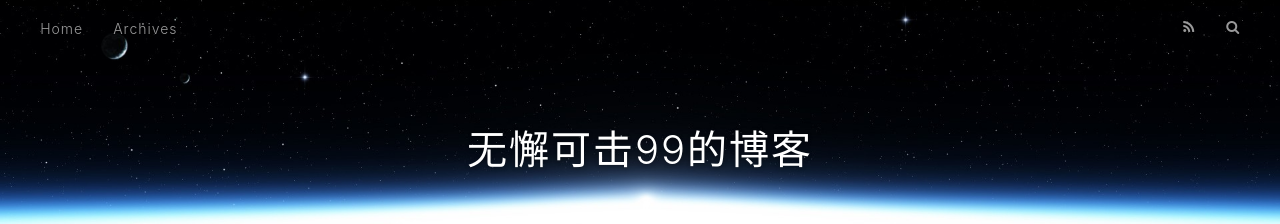
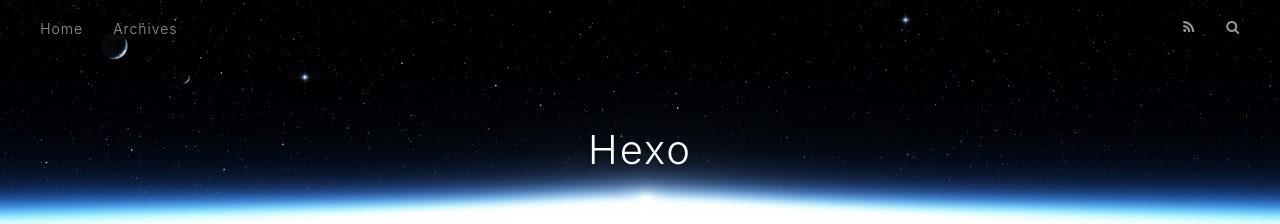
Before and after one commit to dudubao2007/dudubao2007.github.io, a plain HTML site: page index.html in a window 1280 px wide. Shown: the top 224 px of the page. Drawn offline with nearby package versions, Linux system fonts and the light colour scheme.

Commit message:
Site updated: 2021-11-21 12:58:28

```diff
--- a/index.html
+++ b/index.html
@@ -5,17 +5,17 @@
 
 
 
-  <title>无懈可击99的博客</title>
+  <title>Hexo</title>
   <meta name="viewport" content="width=device-width, initial-scale=1, maximum-scale=1">
   <meta property="og:type" content="website">
-<meta property="og:title" content="无懈可击99的博客">
+<meta property="og:title" content="Hexo">
 <meta property="og:url" content="http://example.com/index.html">
-<meta property="og:site_name" content="无懈可击99的博客">
-<meta property="og:locale">
+<meta property="og:site_name" content="Hexo">
+<meta property="og:locale" content="en_US">
 <meta property="article:author" content="John Doe">
 <meta name="twitter:card" content="summary">
 
-    <link rel="alternate" href="/atom.xml" title="无懈可击99的博客" type="application/atom+xml">
+    <link rel="alternate" href="/atom.xml" title="Hexo" type="application/atom+xml">
 
 
     <link rel="icon" href="/favicon.png">
@@ -36,7 +36,7 @@
   <div id="header-outer" class="outer">
     <div id="header-title" class="inner">
       <h1 id="logo-wrap">
-        <a href="/" id="logo">无懈可击99的博客</a>
+        <a href="/" id="logo">Hexo</a>
       </h1>
 
     </div>
```
Also changed, not shown: 2021/11/21/hello-world/index.html (+5 -5 lines), archives/2021/11/index.html (+6 -6 lines), archives/2021/index.html (+6 -6 lines), archives/index.html (+6 -6 lines).
